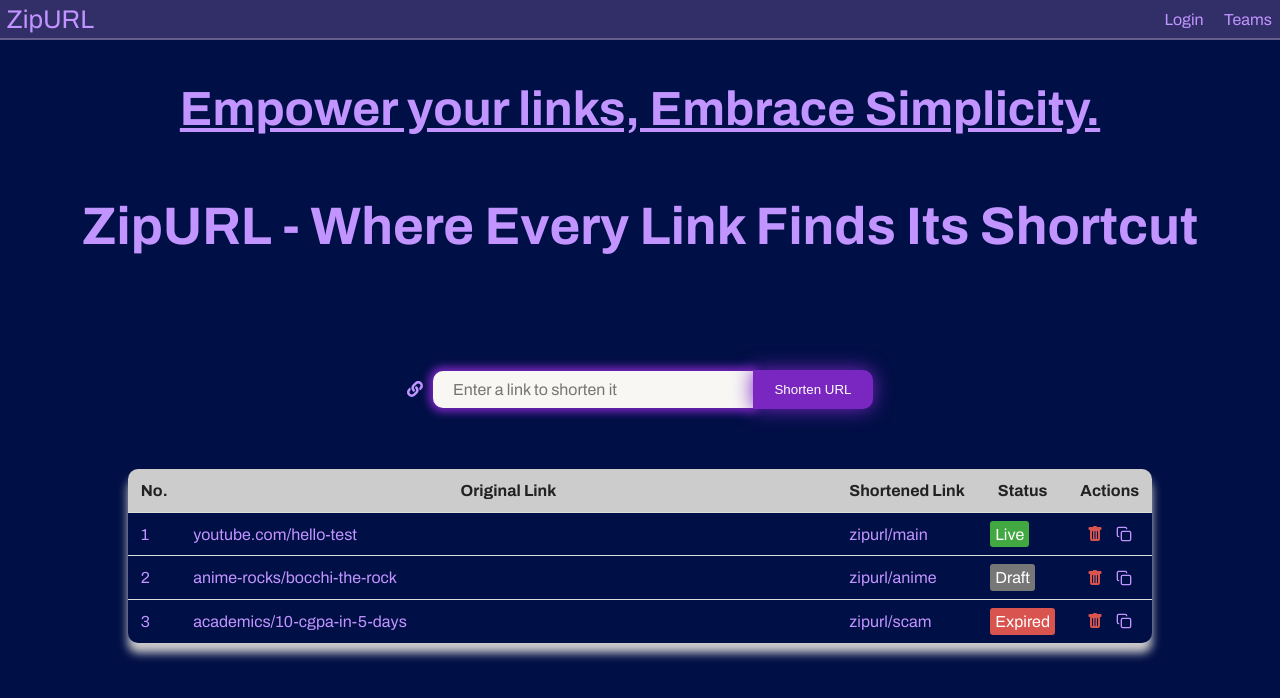
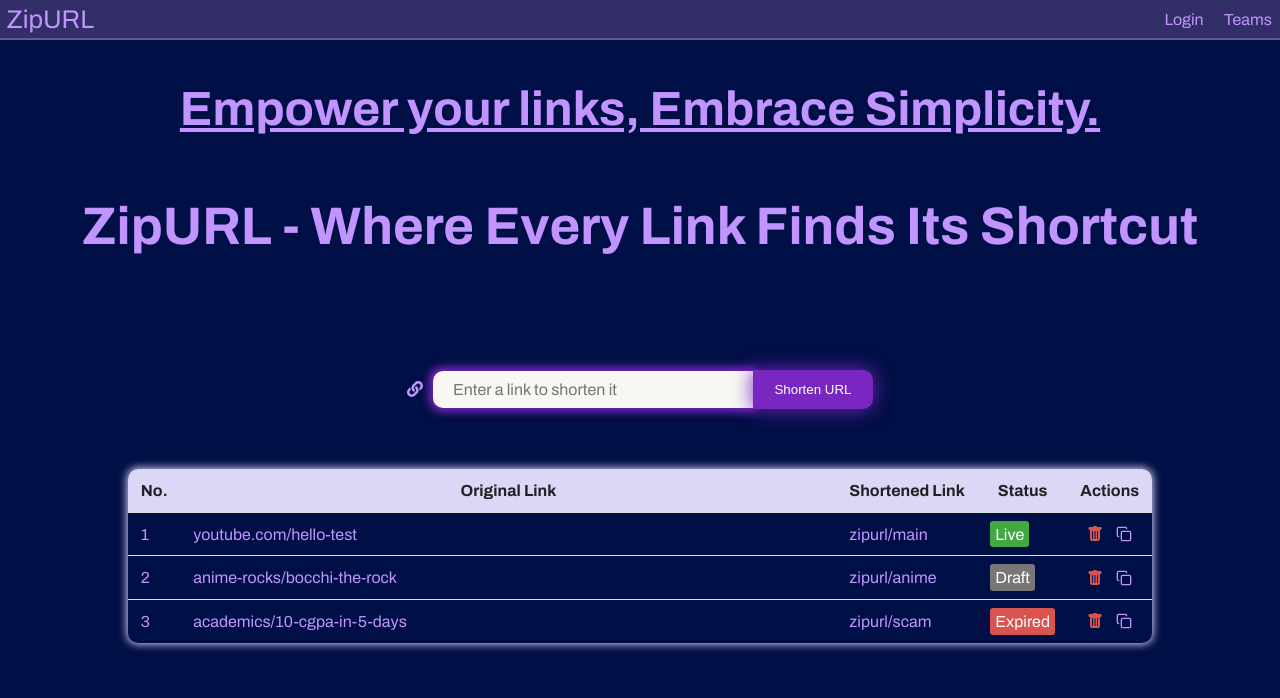
Before and after one commit to somya-kr/OpenSoft-Task, a Next.js app in the folder Frontend/: page / in a window 1280 px wide. Shown: the top 698 px of the page. Built offline with nearby package versions, Linux system fonts and the light colour scheme.

Commit message:
feat: improved colors

```diff
--- a/Frontend/src/styles/dashboard.scss
+++ b/Frontend/src/styles/dashboard.scss
@@ -1,3 +1,5 @@
+@use "base";
+
 .dashboard-wrapper {
     display: flex;
     flex-direction: column;
@@ -11,7 +13,7 @@
         overflow: hidden;
         table-layout: auto;
         border-collapse: collapse;
-        box-shadow: 0px 10px 10px #ccc;
+        box-shadow: 0px 0px 8px 1px #DCD6F7;
         border-radius: 10px;
         white-space: nowrap;
         width: 100em;
@@ -20,7 +22,7 @@
         overflow-x: auto;
 
         thead {
-            background-color: #ccc;
+            background-color: #DCD6F7;
             color: #222;
         }
 
@@ -36,7 +38,7 @@
         }
 
         tbody tr:hover {
-            background-color: #eee;
+            background-color: #424874;
         }
 
         .expand {
```
